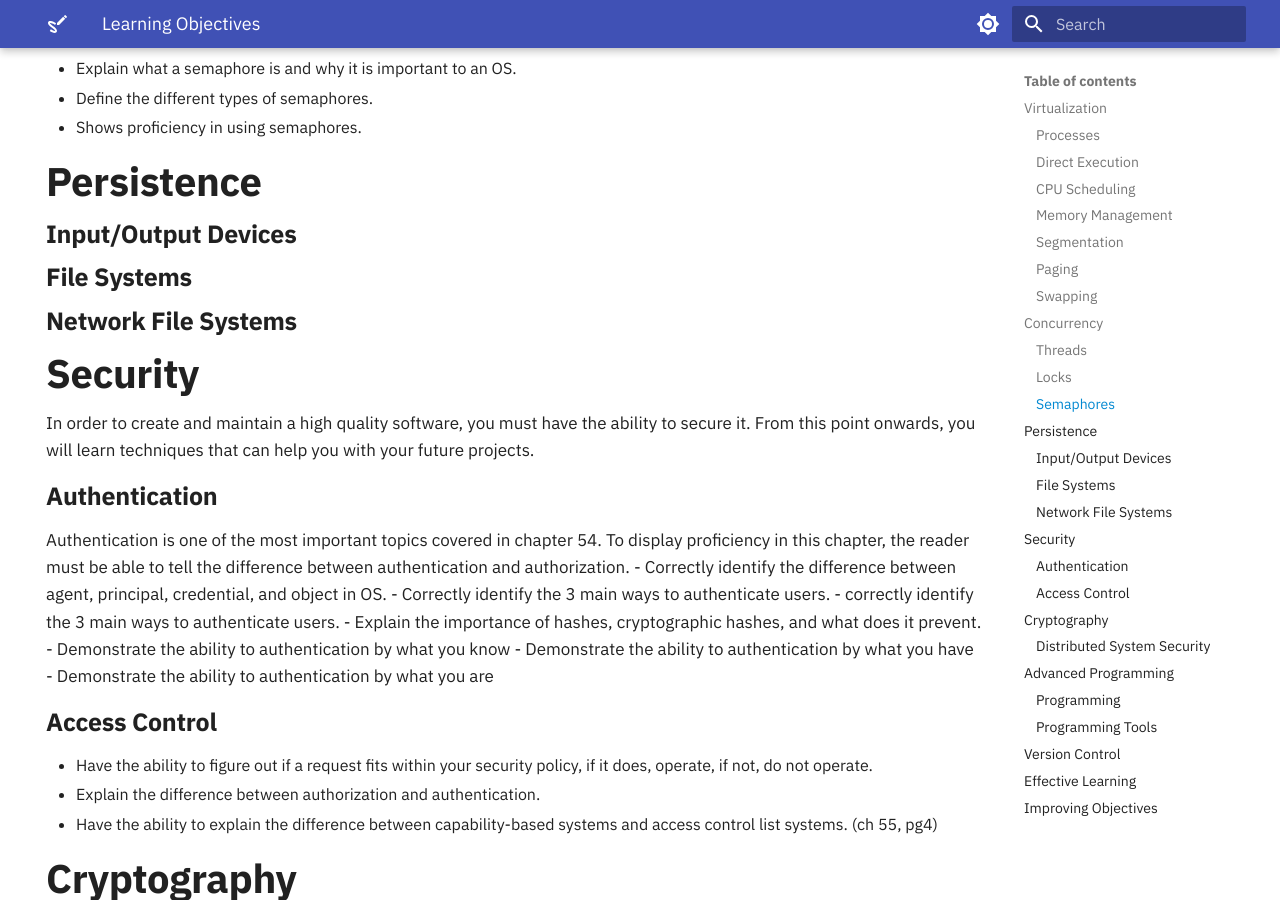
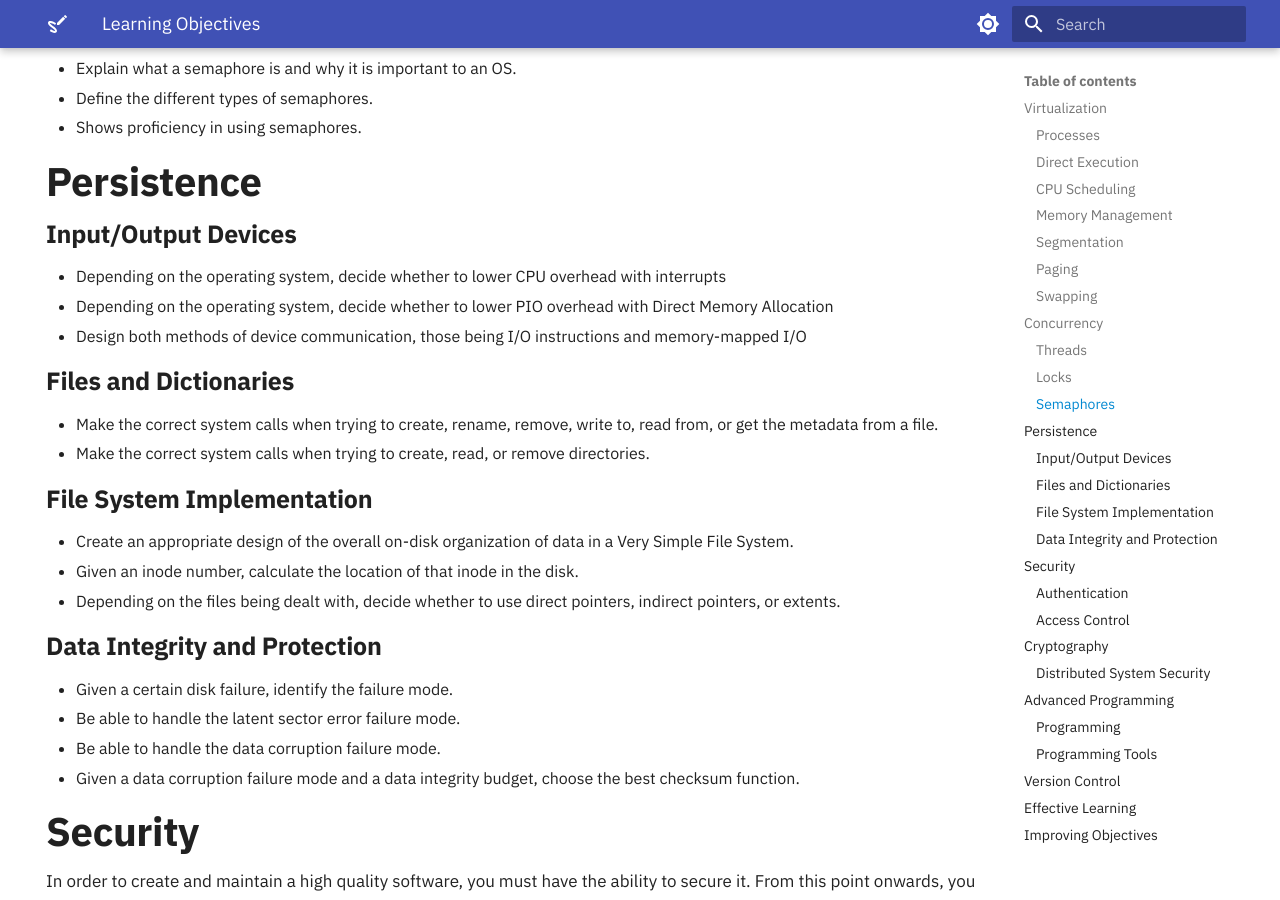
Before and after one commit to OS-Sketch/www.os-sketch.com, an MkDocs documentation site: the page built from docs/operating-systems/learning-objectives.md, in a window 1280 px wide and 900 px high, scrolled down 1758 px. Built offline with MkDocs 1.6.1 and Material for MkDocs 9.7.7, drawn with Linux system fonts in a browser that asks for light colours.

Commit message:
Add persistence learning objectives

```diff
--- a/docs/operating-systems/learning-objectives.md
+++ b/docs/operating-systems/learning-objectives.md
@@ -95,9 +95,27 @@ Stride scheduling is made without using randomization in mind, why do people use
 
 ### Input/Output Devices
 
-### File Systems
+  - Depending on the operating system, decide whether to lower CPU overhead with interrupts
+  - Depending on the operating system, decide whether to lower PIO overhead with Direct Memory Allocation
+  - Design both methods of device communication, those being I/O instructions and memory-mapped I/O
 
-### Network File Systems
+### Files and Dictionaries
+
+  - Make the correct system calls when trying to create, rename, remove, write to, read from, or get the metadata from a file.
+  - Make the correct system calls when trying to create, read, or remove directories.
+
+### File System Implementation
+
+  - Create an appropriate design of the overall on-disk organization of data in a Very Simple File System.
+  - Given an inode number, calculate the location of that inode in the disk.
+  - Depending on the files being dealt with, decide whether to use direct pointers, indirect pointers, or extents.
+
+### Data Integrity and Protection
+
+  - Given a certain disk failure, identify the failure mode.
+  - Be able to handle the latent sector error failure mode.
+  - Be able to handle the data corruption failure mode.
+  - Given a data corruption failure mode and a data integrity budget, choose the best checksum function.
 
 ## Security
   In order to create and maintain a high quality software, you must have the ability to secure it. From this point onwards, you will learn techniques that can help you with your future projects.
```
